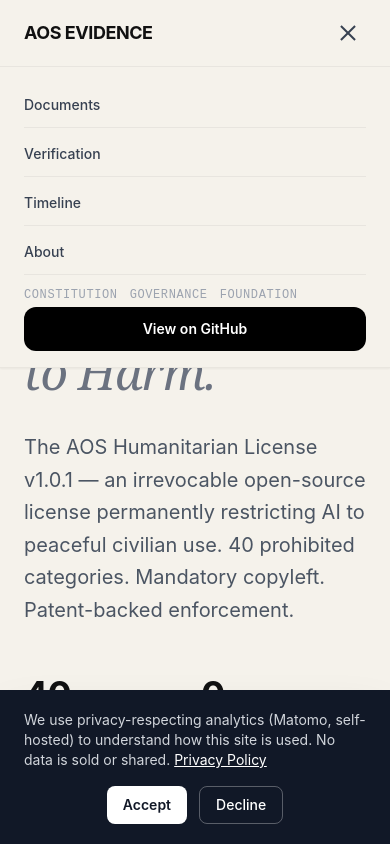
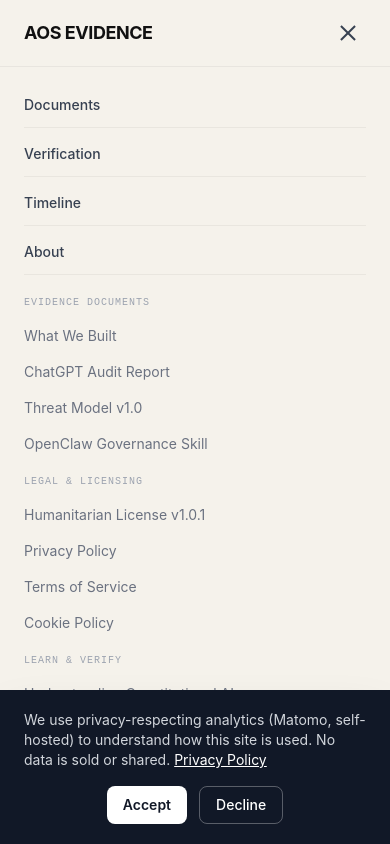
Before and after one commit to genesalvatore/aos-evidence.com, a React (Vite) app: page / in a window 390 px wide. Both pictures are taken after a click on the button 348 px from the left and 33 px from the top of the page. Shown: the top 844 px of the page. Built offline with nearby package versions, Linux system fonts and the light colour scheme.

Commit message:
Mobile nav: add sitemap pages, License Checker link, flex-wrap ecosystem, compact CTA

```diff
--- a/src/pages/HomePage.tsx
+++ b/src/pages/HomePage.tsx
@@ -100,18 +100,45 @@
 
                 {/* Mobile Menu */}
                 {mobileMenuOpen && (
-                    <div className="md:hidden border-t border-black/5 bg-[#f5f2eb]/95 backdrop-blur-lg">
+                    <div className="md:hidden border-t border-black/5 bg-[#f5f2eb]/95 backdrop-blur-lg max-h-[80vh] overflow-y-auto">
                         <div className="px-6 py-4 space-y-1">
+                            {/* Page sections */}
                             <a href="#documents" onClick={() => setMobileMenuOpen(false)} className="block py-3 text-sm font-medium text-gray-700 hover:text-black transition-colors border-b border-black/5">Documents</a>
                             <a href="#verification" onClick={() => setMobileMenuOpen(false)} className="block py-3 text-sm font-medium text-gray-700 hover:text-black transition-colors border-b border-black/5">Verification</a>
                             <a href="#timeline" onClick={() => setMobileMenuOpen(false)} className="block py-3 text-sm font-medium text-gray-700 hover:text-black transition-colors border-b border-black/5">Timeline</a>
                             <a href="#about" onClick={() => setMobileMenuOpen(false)} className="block py-3 text-sm font-medium text-gray-700 hover:text-black transition-colors border-b border-black/5">About</a>
-                            <div className="pt-2 flex gap-3 text-xs font-mono uppercase tracking-wider">
+
+                            {/* Sitemap pages — organized by category */}
+                            <div className="pt-4 pb-2">
+                                <div className="text-[10px] font-mono uppercase tracking-widest text-gray-400 mb-2">Evidence Documents</div>
+                                <Link to="/audit/what-we-built" onClick={() => setMobileMenuOpen(false)} className="block py-2 text-sm text-gray-500 hover:text-black transition-colors">What We Built</Link>
+                                <Link to="/audit/report" onClick={() => setMobileMenuOpen(false)} className="block py-2 text-sm text-gray-500 hover:text-black transition-colors">ChatGPT Audit Report</Link>
+                                <Link to="/audit/threat-model" onClick={() => setMobileMenuOpen(false)} className="block py-2 text-sm text-gray-500 hover:text-black transition-colors">Threat Model v1.0</Link>
+                                <Link to="/evidence/openclaw-governance" onClick={() => setMobileMenuOpen(false)} className="block py-2 text-sm text-gray-500 hover:text-black transition-colors">OpenClaw Governance Skill</Link>
+                            </div>
+                            <div className="pb-2">
+                                <div className="text-[10px] font-mono uppercase tracking-widest text-gray-400 mb-2">Legal & Licensing</div>
+                                <Link to="/license" onClick={() => setMobileMenuOpen(false)} className="block py-2 text-sm text-gray-500 hover:text-black transition-colors">Humanitarian License v1.0.1</Link>
+                                <Link to="/privacy" onClick={() => setMobileMenuOpen(false)} className="block py-2 text-sm text-gray-500 hover:text-black transition-colors">Privacy Policy</Link>
+                                <Link to="/terms" onClick={() => setMobileMenuOpen(false)} className="block py-2 text-sm text-gray-500 hover:text-black transition-colors">Terms of Service</Link>
+                                <Link to="/cookie-policy" onClick={() => setMobileMenuOpen(false)} className="block py-2 text-sm text-gray-500 hover:text-black transition-colors">Cookie Policy</Link>
+                            </div>
+                            <div className="pb-2 border-b border-black/5">
+                                <div className="text-[10px] font-mono uppercase tracking-widest text-gray-400 mb-2">Learn & Verify</div>
+                                <Link to="/learn/constitutional-ai" onClick={() => setMobileMenuOpen(false)} className="block py-2 text-sm text-gray-500 hover:text-black transition-colors">Understanding Constitutional AI</Link>
+                                <Link to="/verification" onClick={() => setMobileMenuOpen(false)} className="block py-2 text-sm text-gray-500 hover:text-black transition-colors">Verification Guide</Link>
+                                <Link to="/about" onClick={() => setMobileMenuOpen(false)} className="block py-2 text-sm text-gray-500 hover:text-black transition-colors">About AOS</Link>
+                            </div>
+
+                            {/* Ecosystem links */}
+                            <div className="pt-3 flex flex-wrap gap-x-4 gap-y-2 text-xs font-mono uppercase tracking-wider">
                                 <a href="https://aos-constitution.com" target="_blank" rel="noopener noreferrer" className="text-gray-400 hover:text-black">Constitution</a>
                                 <a href="https://aos-governance.com" target="_blank" rel="noopener noreferrer" className="text-gray-400 hover:text-black">Governance</a>
                                 <a href="https://aos-foundation.com" target="_blank" rel="noopener noreferrer" className="text-gray-400 hover:text-black">Foundation</a>
+                                <a href="https://aos-license-checker.com" target="_blank" rel="noopener noreferrer" className="text-gray-400 hover:text-black">License Checker</a>
                             </div>
-                            <a href="https://github.com/genesalvatore/aos-evidence.com" target="_blank" rel="noopener noreferrer" className="block mt-3 text-center py-3 bg-black text-white rounded-xl font-semibold text-sm hover:bg-gray-800 transition-colors">View on GitHub</a>
+
+                            <a href="https://github.com/genesalvatore/aos-evidence.com" target="_blank" rel="noopener noreferrer" className="inline-block mt-3 px-4 py-2 bg-black text-white rounded-md font-medium text-sm hover:bg-gray-800 transition-colors">View on GitHub</a>
                         </div>
                     </div>
                 )}
```
